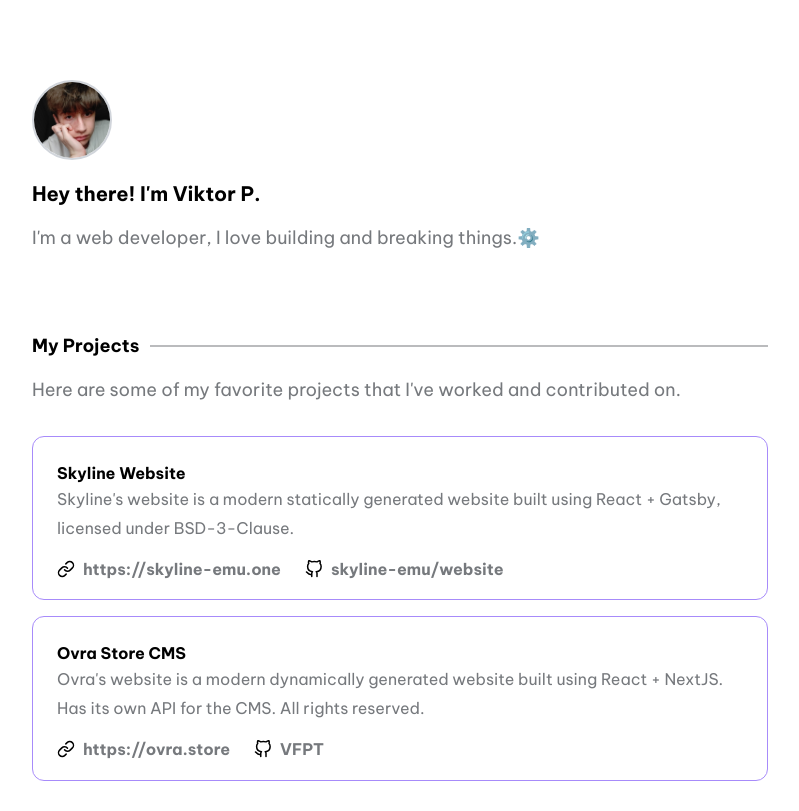
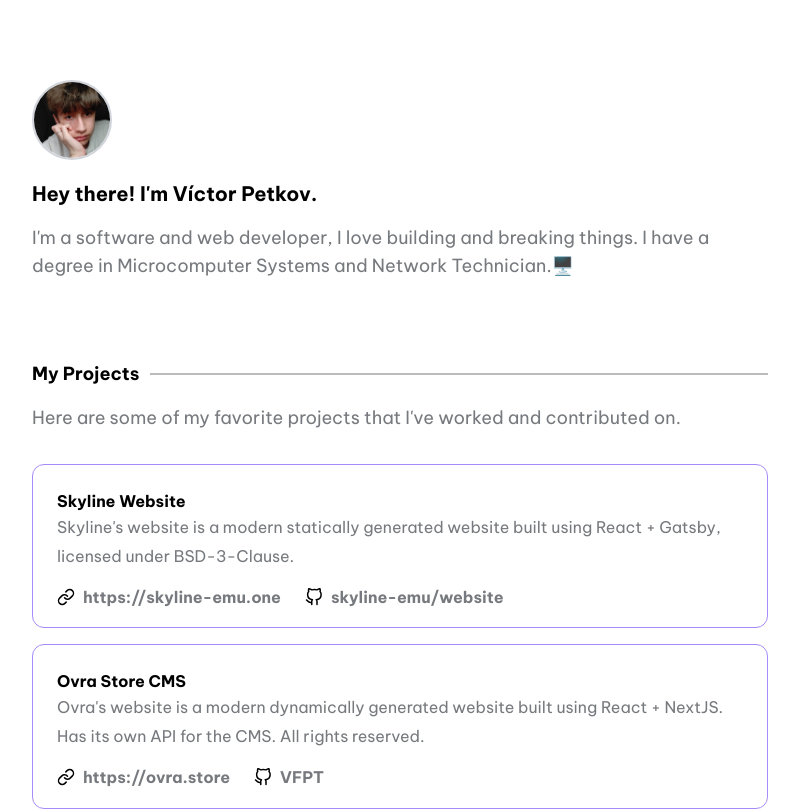
Before and after one commit to vicvenpet/portfolio, a Next.js app: page / in a window 1280 px wide. Shown: the top 811 px of the page, without its empty margins (240-1039 px from the left). Built offline with nearby package versions, Linux system fonts and the light colour scheme.

Commit message:
feat: corrections

```diff
--- a/data/config.js
+++ b/data/config.js
@@ -1,11 +1,11 @@
 export const meta = {
-  title: 'Viktor P. - Web Developer',
-  description: 'Hey, I\'m a web developer, I love building and breaking things.'
+  title: 'Víctor Petkov - Portfolio',
+  description: 'Hey, I\'m a software and web developer, I love building and breaking things.'
 }
 
 export const hero = {
-  title: "Hey there! I\'m Viktor P.",
-  desc: "I'm a web developer, I love building and breaking things.⚙️"
+  title: "Hey there! I\'m Víctor Petkov.",
+  desc: "I'm a software and web developer, I love building and breaking things. I have a degree in Microcomputer Systems and Network Technician.🖥️"
 };
 
 export const projects = {
```
